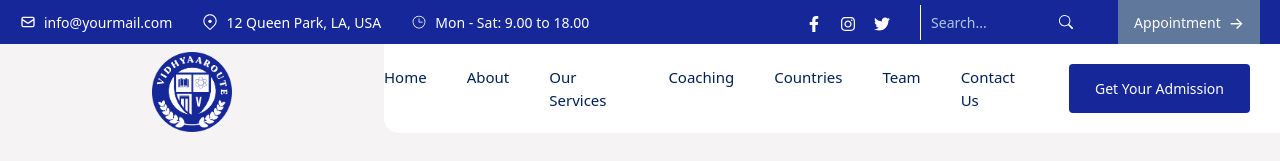
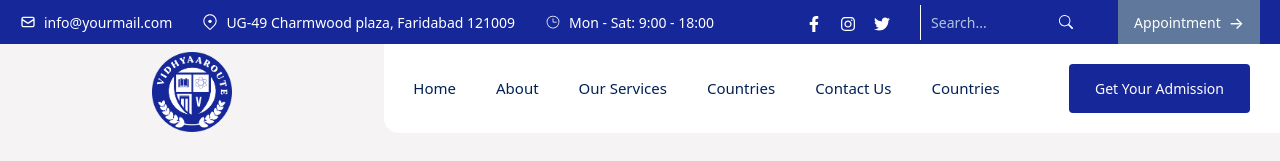
Before and after one commit to anubhav00123/vidhyaroute, a Next.js app: page / in a window 1280 px wide. Shown: the top 161 px of the page. Built offline with nearby package versions, Linux system fonts and the light colour scheme.

Commit message:
Update Navbar.js

```diff
--- a/components/Navbar.js
+++ b/components/Navbar.js
@@ -52,11 +52,11 @@ const Navbar = () => {
           </div>
           <div className="info-item">
             <GoLocation />
-            <span className="info-text">12 Queen Park, LA, USA</span>
+            <span className="info-text">	UG-49 Charmwood plaza, Faridabad 121009</span>
           </div>
           <div className="info-item">
             <PiClockLight />
-            <span className="info-text">Mon - Sat: 9.00 to 18.00</span>
+	<span className='info-text'>Mon - Sat: 9:00 - 18:00</span>
           </div>
         </div>
 
@@ -117,19 +117,36 @@ const Navbar = () => {
               </div>
             )}
 
-            <Link href="/" className="nav-link" onClick={closeMenu}>
+           <Link
+							href='/'
+							className='nav-link'
+							onClick={closeMenu}>
 							Home
 						</Link>
-            <Link href="/about" className="nav-link" onClick={closeMenu}>
+						<Link
+							href='/about'
+							className='nav-link'
+							onClick={closeMenu}>
 							About
 						</Link>
-            <Link href="/businessvisa" className="nav-link" onClick={closeMenu}>
+						<Link
+							href='/businessvisa'
+							className='nav-link'
+							onClick={closeMenu}>
 							Our Services
 						</Link>
-            <Link href="/oetcoaching" className="nav-link" onClick={closeMenu}>
-              Coaching
+						<Link
+							href='/countries'
+							className='nav-link'
+							onClick={closeMenu}>
+							Countries
 						</Link>
-
+						<Link
+							href='/contact'
+							className='nav-link'
+							onClick={closeMenu}>
+							Contact Us
+						</Link>
             {/* Enhanced Countries Dropdown */}
             <div className="nav-link dropdown-container countries-dropdown">
               <span>Countries</span>
@@ -150,12 +167,7 @@ const Navbar = () => {
               </div>
             </div>
 
-            <Link href="/teamdetails" className="nav-link" onClick={closeMenu}>
-              Team
-            </Link>
-            <Link href="/contact" className="nav-link" onClick={closeMenu}>
-              Contact Us
-            </Link>
+
           </div>
 
           {/* ======= Mobile Hamburger Icon ======= */}
```
Lines whose indentation alone changed are shown as unchanged.
